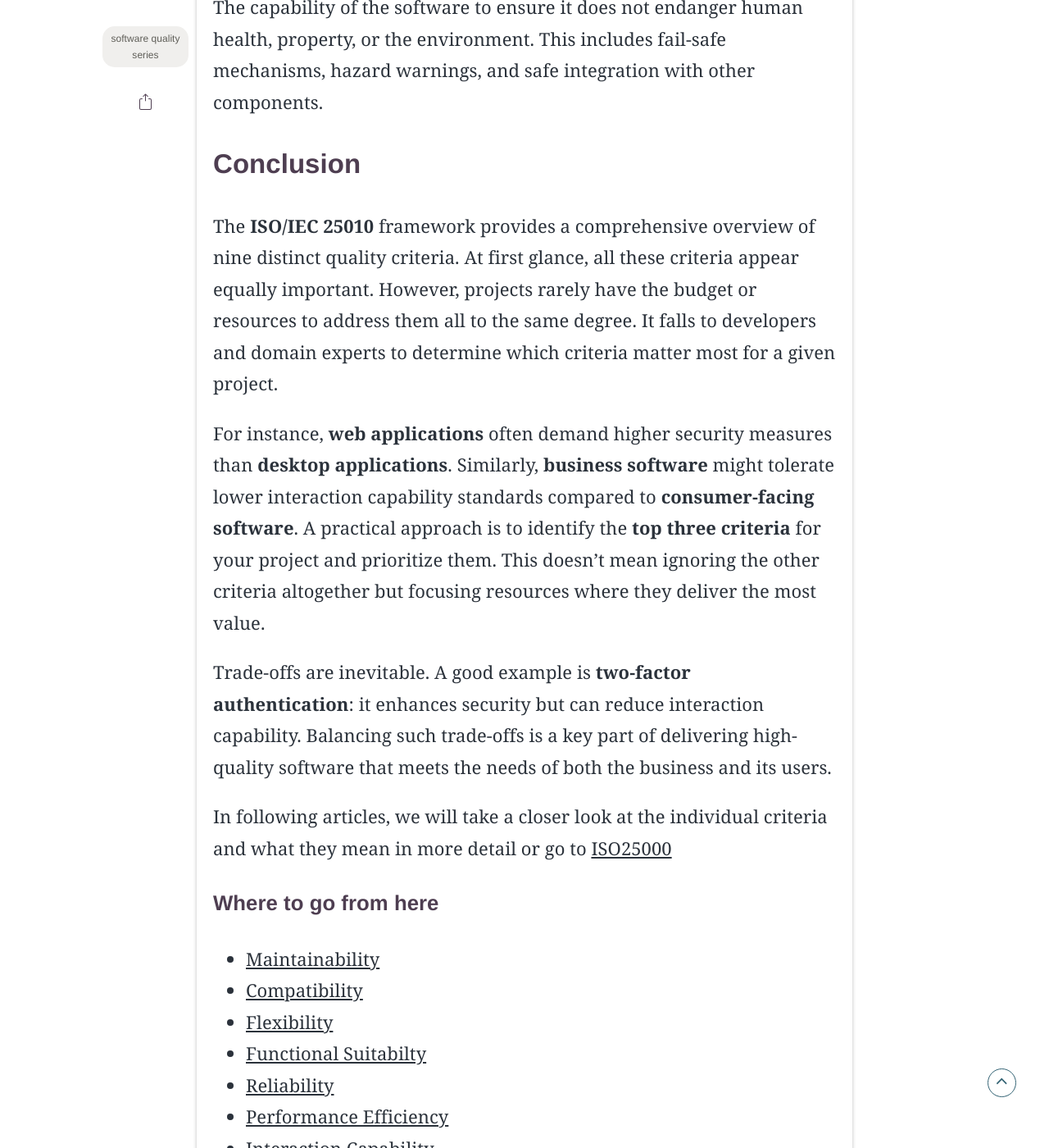
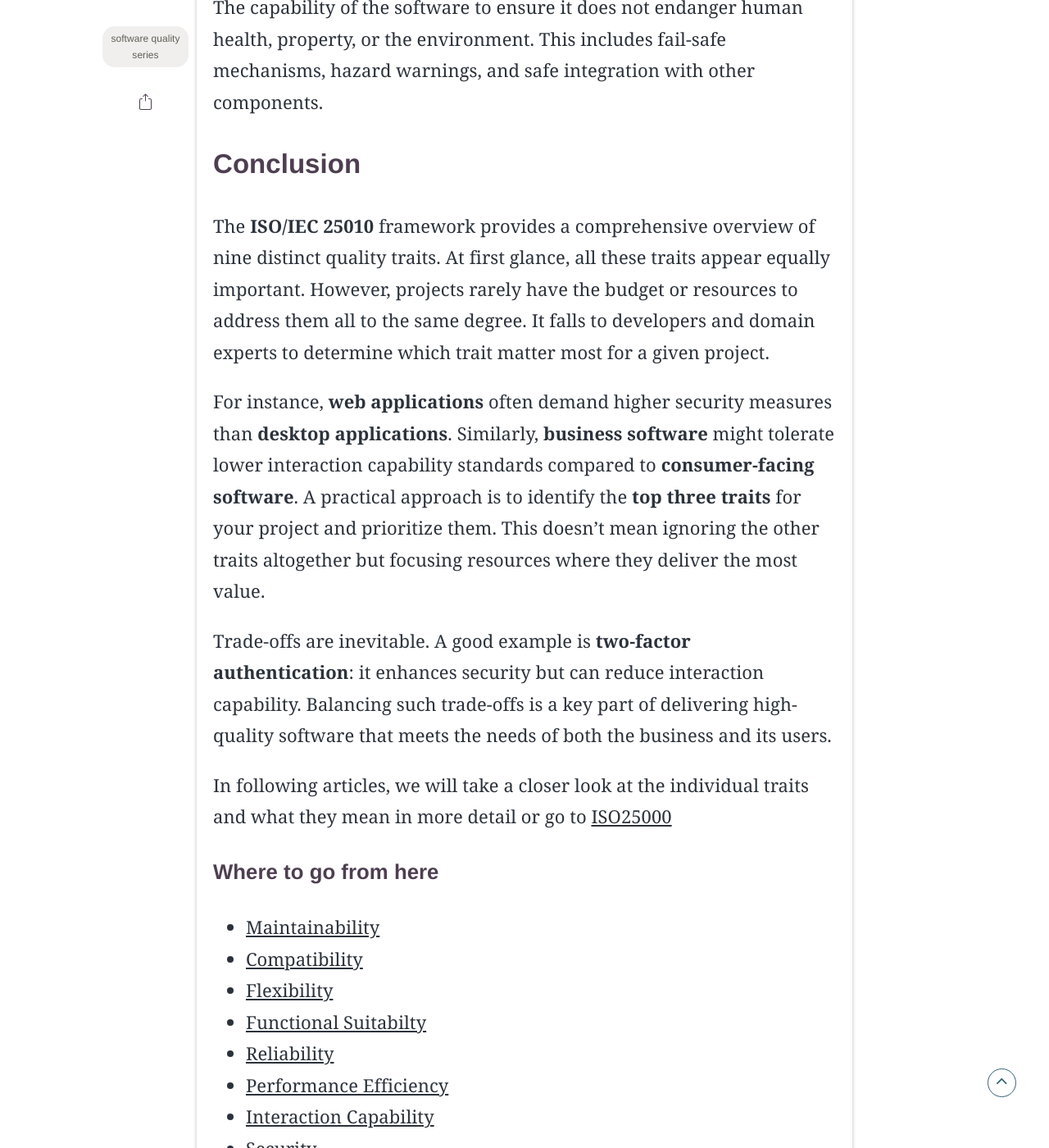
Before and after one commit to bhamacher92/bhamacher92.github.io, a Jekyll site: the page built from _posts/swq_series/2025-01-01-001-what-defines-software-quality.markdown, in a window 1280 px wide and 1400 px high, scrolled down 4068 px. Shown: the whole window at 82% size. Built offline with Jekyll 4.4.1, drawn with Linux system fonts in a browser that asks for light colours; some web fonts are replaced; some of the changed text lies outside the part shown.

Commit message:
Replace criteria with traits
Signed-off-by: Bastian Hamacher <bastian.hamacher@ergosign.de>

```diff
--- a/_posts/swq_series/2025-01-01-001-what-defines-software-quality.markdown
+++ b/_posts/swq_series/2025-01-01-001-what-defines-software-quality.markdown
@@ -14,17 +14,17 @@ mathjax: yes
 
 We developers talk a lot about quality during the development process. But what does "quality" mean in the context of software? Most of us might immediately think of **maintainability**. Following the wisdom that software is never truly finished, it’s essential to keep it in a state where we can implement changes quickly without introducing new issues. This focus on maintainability is understandable, as losing control over the software means we can no longer improve or adapt it, rendering us ineffective as developers.
 
-But is maintainability truly the highest goal in software development? The answer, as always, is: *it depends*. Different domains and use cases place different emphases on quality criteria. For instance, at the company where I currently work, many believe **usability** is the most critical factor. Their reasoning is clear: software that users avoid or that complicates previously simple processes has little to no value—and sometimes even negative value.
+But is maintainability truly the highest goal in software development? The answer, as always, is: *it depends*. Different domains and use cases place different emphases on quality traits. For instance, at the company where I currently work, many believe **usability** is the most critical factor. Their reasoning is clear: software that users avoid or that complicates previously simple processes has little to no value—and sometimes even negative value.
 
 Consider banks, for example. For them, **security** is paramount. Since their business revolves around money, losing it due to poor security would be catastrophic. For banks, trust is everything; any breach of security could shatter customer confidence, who might start to withdraw their money.
 
-These examples illustrate that different business contexts prioritize different quality criteria. To help navigate this complexity, standards like **[ISO/IEC 25010](https://www.iso.org/obp/ui/#iso:std:iso-iec:25010:ed-2:v1:en:term:3.4)** define nine key software quality criteria.
+These examples illustrate that different business contexts prioritize different quality traits. To help navigate this complexity, standards like **[ISO/IEC 25010](https://www.iso.org/obp/ui/#iso:std:iso-iec:25010:ed-2:v1:en:term:3.4)** define nine key software quality traits.
 
-![Table Quality Criteria (Source: https://iso25000.com)](assets/img/posts/20250101/iso_25010_en.png)[Source: https://iso25000.com]
+![Table Quality Traits (Source: https://iso25000.com)](assets/img/posts/20250101/iso_25010_en.png)[Source: https://iso25000.com]
 
-## The Software Quality Criteria
+## The Software Quality Traits
 
-Initially, **ISO/IEC 25010** defined eight quality criteria. In 2023, an update added **safety** as an additional criterion and renamed **usability** to **interaction capability** and **portability** to **flexibility**. Below is an overview of the nine criteria:
+Initially, **ISO/IEC 25010** defined eight quality traits. In 2023, an update added **safety** as an additional trait and renamed **usability** to **interaction capability** and **portability** to **flexibility**. Below is an overview of the nine traits:
 
 ### 1. Functional Suitability
 The degree to which the software satisfies stated or implied needs when used under specified conditions.
@@ -55,13 +55,13 @@ The capability of the software to ensure it does not endanger human health, prop
 
 ## Conclusion
 
-The **ISO/IEC 25010** framework provides a comprehensive overview of nine distinct quality criteria. At first glance, all these criteria appear equally important. However, projects rarely have the budget or resources to address them all to the same degree. It falls to developers and domain experts to determine which criteria matter most for a given project.
+The **ISO/IEC 25010** framework provides a comprehensive overview of nine distinct quality traits. At first glance, all these traits appear equally important. However, projects rarely have the budget or resources to address them all to the same degree. It falls to developers and domain experts to determine which trait matter most for a given project.
 
-For instance, **web applications** often demand higher security measures than **desktop applications**. Similarly, **business software** might tolerate lower interaction capability standards compared to **consumer-facing software**. A practical approach is to identify the **top three criteria** for your project and prioritize them. This doesn’t mean ignoring the other criteria altogether but focusing resources where they deliver the most value.
+For instance, **web applications** often demand higher security measures than **desktop applications**. Similarly, **business software** might tolerate lower interaction capability standards compared to **consumer-facing software**. A practical approach is to identify the **top three traits** for your project and prioritize them. This doesn’t mean ignoring the other traits altogether but focusing resources where they deliver the most value.
 
 Trade-offs are inevitable. A good example is **two-factor authentication**: it enhances security but can reduce interaction capability. Balancing such trade-offs is a key part of delivering high-quality software that meets the needs of both the business and its users.
 
-In following articles, we will take a closer look at the individual criteria and what they mean in more detail or go to [ISO25000](https://iso25000.com/index.php/en/iso-25000-standards/iso-25010)
+In following articles, we will take a closer look at the individual traits and what they mean in more detail or go to [ISO25000](https://iso25000.com/index.php/en/iso-25000-standards/iso-25010)
 
 ### Where to go from here
 
```
